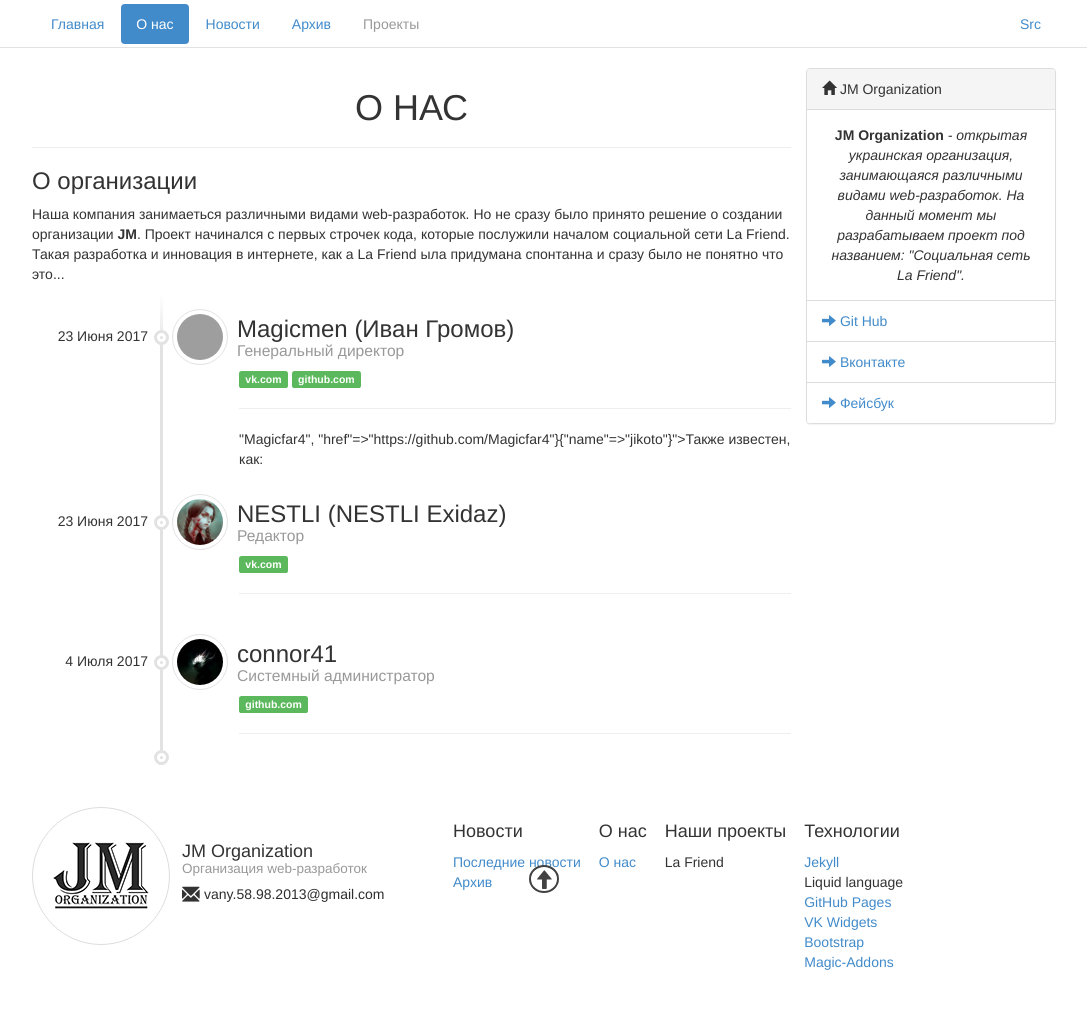
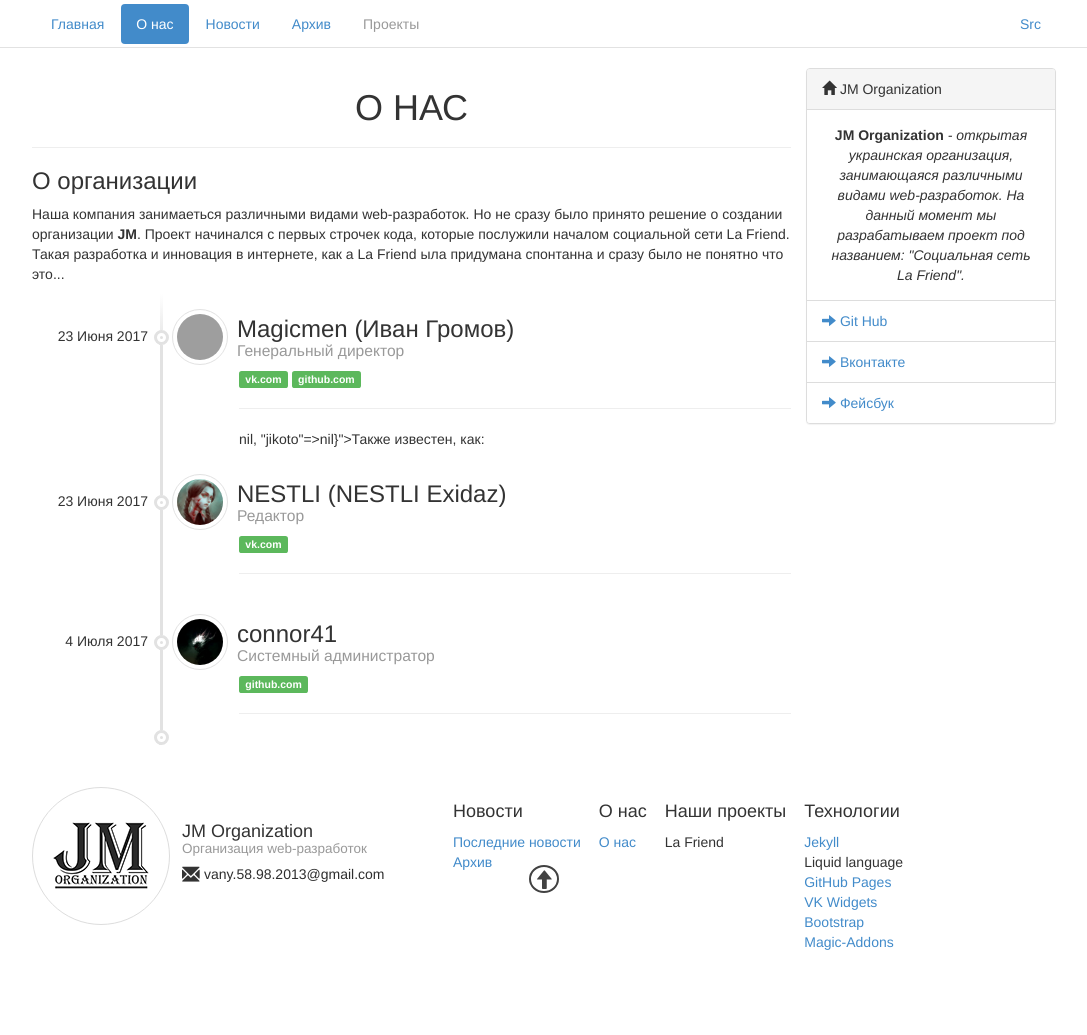
Before and after one commit to jm-organization/jm-organization.github.io, a Jekyll site: the page built from about/index.html, in a window 1280 px wide. Shown: the whole page, without its empty margins (96-1183 px from the left). Built offline with Jekyll 4.4.1, drawn with Linux system fonts in a browser that asks for light colours; grey boxes are pictures that could not be loaded.

Commit message:
Изменена логика вывода списка ников-алиасов

```diff
--- a/_data/projectteam.yml
+++ b/_data/projectteam.yml
@@ -1,7 +1,9 @@
 - co-worker: "Magicmen"
   first-name: "Иван"
   second-name: "Громов"
-  other-names: [{name: 'Magicfar4', href: 'https://github.com/Magicfar4'},{name: 'jikoto'}]
+  other-names: {
+    {name: 'Magicfar4', href: 'https://github.com/Magicfar4'},{name: 'jikoto'}
+  }
   position: "Генеральный директор"
   date-of-adopted: "23 Июня 2017"
   info:
```
